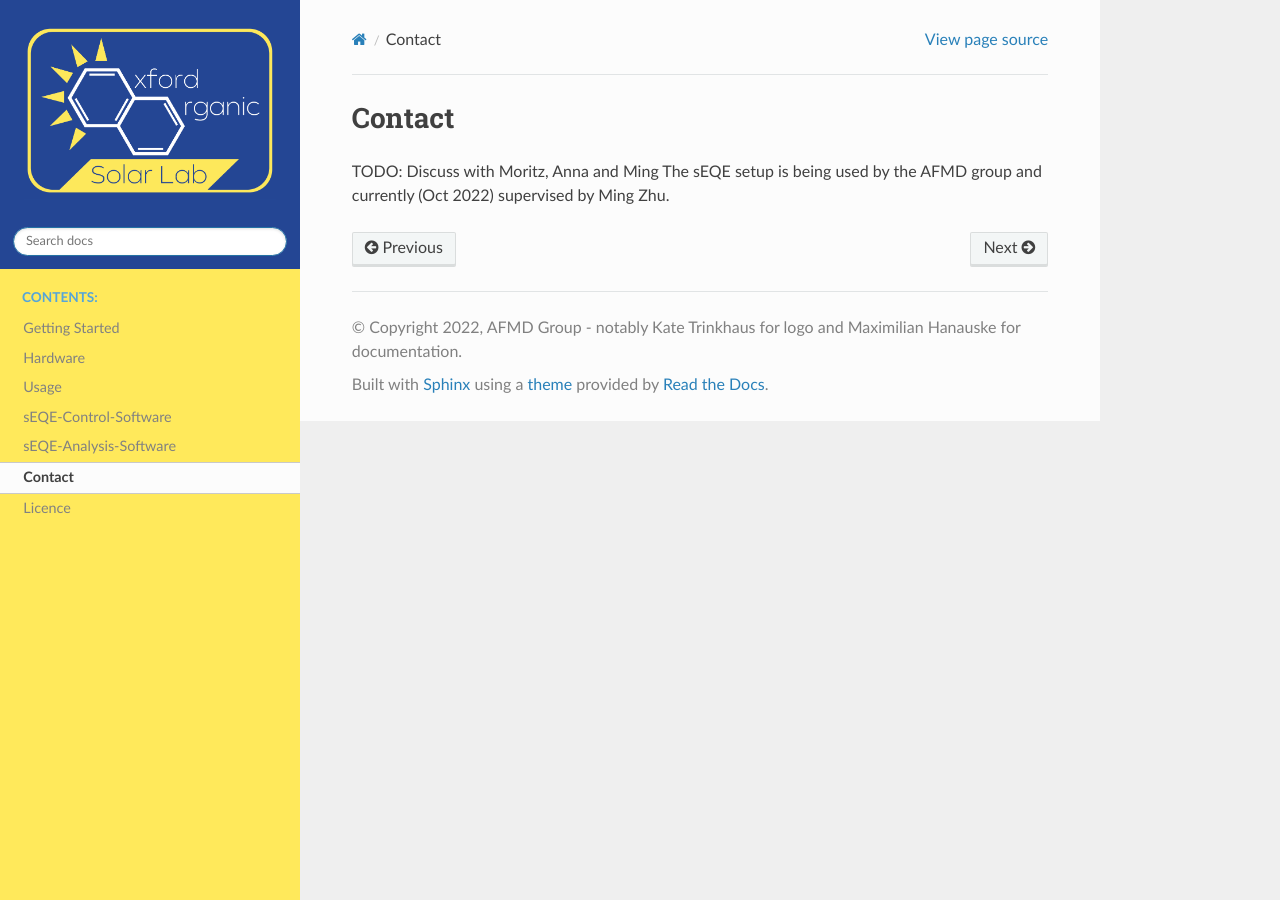
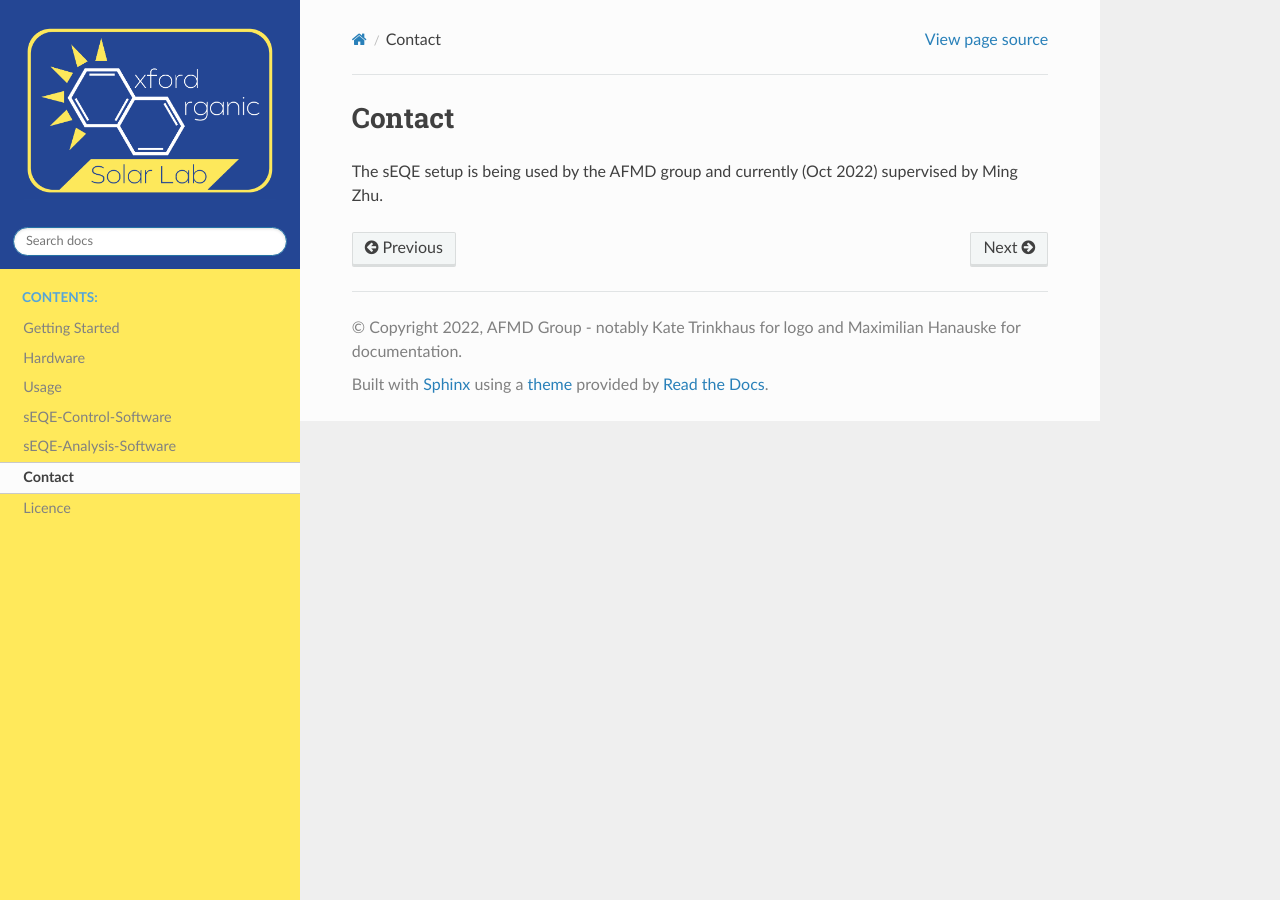
Before and after one commit to mzjswjz/sEQE-Setup_Mac, a Sphinx documentation site: the page built from docs/source/content/contact.rst, in a window 1280 px wide. Built offline with Sphinx 7.4.7 and the Read the Docs theme 2.0.0, drawn with Linux system fonts in a browser that asks for light colours.

Commit message:
doc: Adapted contact.rst

```diff
--- a/docs/source/content/contact.rst
+++ b/docs/source/content/contact.rst
@@ -1,4 +1,3 @@
 Contact
 =======
-TODO: Discuss with Moritz, Anna and Ming
 The sEQE setup is being used by the AFMD group and currently (Oct 2022) supervised by Ming Zhu.
```
